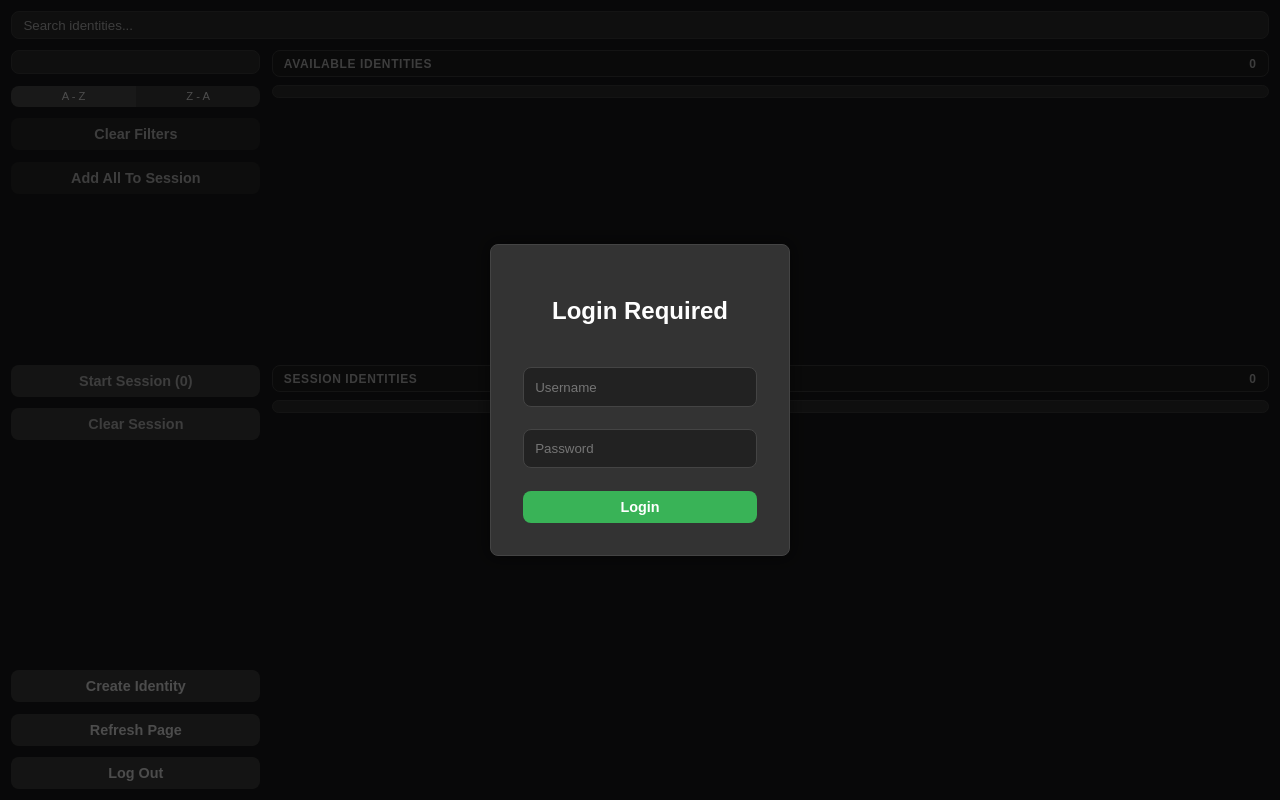
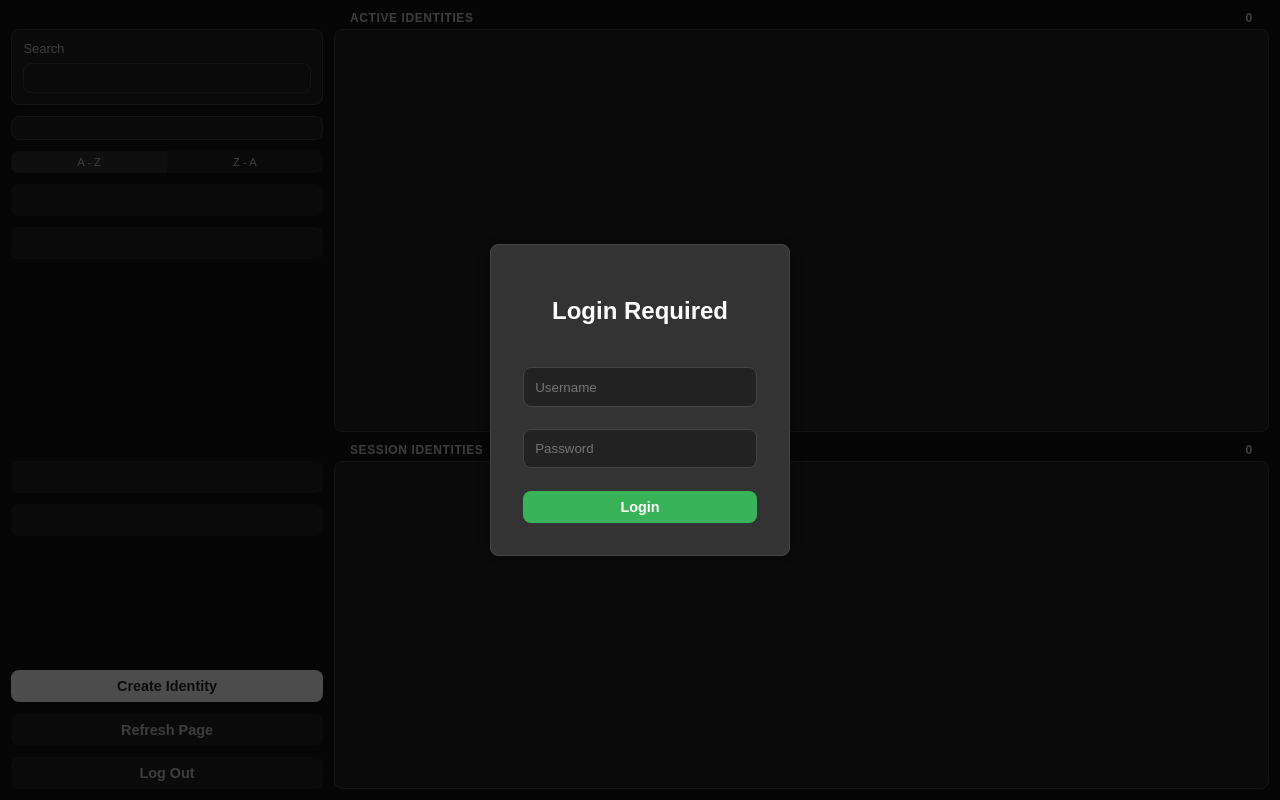
Before and after one commit to Productions-MP/capture-link, a Vue app: page / in a window 1280 px wide. Built offline with nearby package versions, Linux system fonts and the light colour scheme.

Commit message:
UI based

```diff
--- a/public/index.html
+++ b/public/index.html
@@ -15,7 +15,7 @@
         box-sizing: inherit;
       }
       body {
-        background-color: #1c1c1e;
+        background-color: #111;
         color: #fff;
         margin: 0;
       }
--- a/src/App.vue
+++ b/src/App.vue
@@ -195,12 +195,12 @@ export default {
 }
 
 .top-section {
-  height: 44.5%;
-  flex-shrink: 0;
+  height: 54.5%;
+  flex: 0 0 auto;
 }
 
 .bottom-section {
-  height: 54.5%;
-  flex-shrink: 0;
+  height: 44.5%;
+  flex: 0 0 auto;
 }
 </style>
--- a/src/components/IdentityCard.vue
+++ b/src/components/IdentityCard.vue
@@ -62,9 +62,9 @@ li {
     justify-content: space-between;
     padding: .7rem;
     border-radius: 0.5rem;
-    background-color: #333;
+    background-color: #444;
     color: #fff;
-    border: 1px solid #444;
+    border: 1px solid #666;
 }
 
 h2 {
--- a/src/components/IdentityCardPane.vue
+++ b/src/components/IdentityCardPane.vue
@@ -12,18 +12,17 @@ export default {
 
 <style scoped>
 ul {
-    flex: 1 1 auto;
-    min-height: 0;
     display: flex;
     flex-direction: column;
-    gap: .75rem;
+    gap: .7rem;
+    height: 100%;
     list-style: none;
-    background-color: #333;
+    background-color: #222;
     border: 1px solid #444;
     border-radius: 0.5rem;
     margin: 0;
     padding: .7rem;
     padding-bottom: 0;
-    overflow-y: auto; /* Ensure it allows vertical scrolling */
+    overflow-y: auto;
 }
 </style>
--- a/src/components/IdentitySearch.vue
+++ b/src/components/IdentitySearch.vue
@@ -1,17 +1,33 @@
 <template>
-  <div class="search-bar">
-    <div class="search-input">
-      <input type="text" v-model="searchQuery" placeholder="Search identities..." @input="handleSearch" />
-      <button v-if="searchQuery" class="clear-btn" type="button" @click="clearSearch">
-        Clear
-      </button>
+  <div class="controls-results">
+    <div>
+      <div></div>
+      <div class="identity-pane__header">
+        <span>Active Identities</span>
+        <span>{{ filteredIdentities.length }}</span>
+      </div>
     </div>
 
-    <div class="controls-results">
+    <div>
       <div class="controls">
         <div class="filters">
+          <div class="filter-row">
+            <label>Search</label>
+            <div class="search-bar">
+              <div class="search-input">
+                <input type="text" v-model="searchQuery" @input="handleSearch" />
+                <button v-if="searchQuery" type="button" @click="clearSearch">
+                  X
+                </button>
+              </div>
+            </div>
+          </div>
+        </div>
+
+
+        <div class="filters">
           <div v-for="(values, key) in filterObject" :key="key" class="filter-row">
-            <label :for="key">{{ key }}:</label>
+            <label :for="key">{{ key }}</label>
             <select :id="key" v-model="selectedFiltersOptions[key]">
               <option></option>
               <option v-for="option in values" :key="option" :value="option">
@@ -28,30 +44,16 @@
           <label class="right" for="z-a">z - a</label>
         </div>
 
-        <StyledButton
-          @click="clearDropdownFilters"
-          text-color="#fff"
-          button-color="#444"
-          :disabled="!hasActiveFilters"
-        >
+        <StyledButton @click="clearDropdownFilters" text-color="#222" button-color="#fff" :disabled="!hasActiveFilters">
           Clear Filters
         </StyledButton>
 
-        <StyledButton
-          @click="addAllFromFilter"
-          text-color="#fff"
-          button-color="#444"
-          :disabled="!canAddAllToSession"
-        >
+        <StyledButton @click="addAllFromFilter" text-color="#222" button-color="#fff" :disabled="!canAddAllToSession">
           Add All To Session
         </StyledButton>
       </div>
 
       <div class="identity-pane">
-        <div class="identity-pane__header">
-          <span>Available Identities</span>
-          <span>{{ filteredIdentities.length }}</span>
-        </div>
         <IdentityCardPane>
           <IdentityCard v-for="identity in filteredIdentities" :key="identity.id" :identity="identity"
             :image="require('@/assets/plus-circle.svg')" :addIdentity="true"
@@ -208,19 +210,14 @@ export default {
 .identity-pane {
   display: flex;
   flex-direction: column;
-  gap: .5rem;
-  flex: 1 1 auto;
-  min-height: 0;
+  height: 100%;
 }
 
 .identity-pane__header {
   display: flex;
   align-items: center;
   justify-content: space-between;
-  padding: .35rem .7rem;
-  background-color: #222;
-  border: 1px solid #444;
-  border-radius: .5rem;
+  padding: 0 1rem .25rem 1rem;
   font-weight: bold;
   text-transform: uppercase;
   font-size: .75rem;
@@ -230,54 +227,73 @@ export default {
 
 .search-input {
   position: relative;
+  display: flex;
+  flex-direction: column;
   height: 8%;
+}
+
+.filters>label {
+  display: block;
+  margin-bottom: .4rem;
+  color: #ccc;
+  text-transform: capitalize;
+  font-size: small;
 }
 
 .search-input input {
   width: 100%;
   height: 100%;
-  border: none;
   border-radius: 0.5rem;
-  background-color: #333;
+  background-color: #222;
   border: 1px solid #444;
   color: #fff;
-  padding: .7rem 2.2rem .7rem .7rem;
+  padding: .4rem;
 }
 
 input::placeholder {
   color: #ccc;
 }
 
-.clear-btn {
+.search-input button {
   position: absolute;
-  right: .4rem;
+  right: .1rem;
   top: 50%;
   transform: translateY(-50%);
   border: none;
-  background: #444;
-  color: #fff;
+  background: #2220;
+  /* border: 1px solid #444; */
+  color: #ccc;
   padding: .4rem;
-  border-radius: .5rem;
+  border-radius: .45rem;
   cursor: pointer;
   display: flex;
   align-items: center;
   justify-content: center;
-  font-weight: bold;
+  /* font-weight: bold; */
 }
 
-.clear-btn:hover {
-  background: #555;
+.search-input button:hover {
+  background: #333;
 }
 
 .controls-results {
-  height: 89.5%;
+  display: flex;
+  flex-direction: column;
+  height: 100%;
+}
+
+.controls-results>div {
   display: grid;
-  grid-template-columns: 1fr 4fr;
+  grid-template-columns: 1fr 3fr;
   align-items: start;
   gap: .7rem;
 }
 
-.controls-results > * {
+.controls-results>div:last-child {
+  height: 95%;
+}
+
+.controls-results>div>* {
   min-height: 0;
 }
 
@@ -291,7 +307,7 @@ input::placeholder {
   display: flex;
   flex-direction: column;
   gap: .7rem;
-  background-color: #333;
+  background-color: #222;
   border-radius: .5rem;
   border: 1px solid #444;
   padding: .7rem;
@@ -300,16 +316,18 @@ input::placeholder {
 .filter-row label {
   display: block;
   margin-bottom: .4rem;
-  color: #fff;
+  color: #ccc;
   text-transform: capitalize;
+  font-size: small;
 }
 
 .filter-row select {
   width: 100%;
   border: none;
   border-radius: .5rem;
-  background-color: #444;
-  color: #fff;
+  background-color: #222;
+  border: 1px solid #444;
+  color: #ccc;
   padding: .4rem;
 }
 
@@ -329,8 +347,8 @@ input::placeholder {
   text-align: center;
   font-size: .7rem;
   padding: 0.3rem;
-  background-color: #444;
-  color: #fff;
+  background-color: #222;
+  color: #ccc;
   cursor: pointer;
 }
 
@@ -347,6 +365,6 @@ input::placeholder {
 }
 
 .rocker-switch input[type="radio"]:checked+label {
-  background-color: #555;
+  background-color: #333;
 }
 </style>
--- a/src/components/SessionManager.vue
+++ b/src/components/SessionManager.vue
@@ -1,58 +1,55 @@
 <template>
     <div class="session-manager">
+        <div>
+            <div></div>
+            <div class="identity-pane__header">
+                <span>Session Identities</span>
+                <span>{{ activeIdentities.length }}</span>
+            </div>
+        </div>
+
+        <div>
             <div class="control-panel">
                 <div>
-                <StyledButton
-                    v-if="!isSessionActive"
-                    @click="startSession"
-                    :disabled="isStartDisabled"
-                    text-color="#fff"
-                    button-color="#39B357"
-                    :disabled-button-color="'#444'"
-                >
-                    {{ this.isDisabled ? 'Starting...' : 'Start Session' }} ({{ this.activeIdentities.length }})
+                    <StyledButton v-if="!isSessionActive" @click="startSession" :disabled="isStartDisabled"
+                        text-color="#222" button-color="#39B357" :disabled-button-color="'#222'">
+                        {{ this.isDisabled ? 'Starting...' : 'Start Session' }}
                     </StyledButton>
 
-                <StyledButton v-if="isSessionActive" @click="endSession" :disabled="this.isDisabled" text-color="#fff" button-color="#ff6644">
-                    {{ this.isDisabled ? 'Ending...' : 'End Session' }} ({{ this.activeIdentities.length }})
+                    <StyledButton v-if="isSessionActive" @click="endSession" text-color="#222" button-color="#ff6644">
+                        {{ this.isDisabled ? 'Ending...' : 'End Session' }}
                     </StyledButton>
 
-                <StyledButton
-                    v-if="!isSessionActive"
-                    @click="clearSession"
-                    :disabled="!canClearSession"
-                    text-color="#fff"
-                    button-color="#444"
-                    :disabled-button-color="'#444'"
-                >
+                    <StyledButton v-if="!isSessionActive" @click="clearSession" :disabled="!canClearSession"
+                        text-color="#222" button-color="#fff">
                         Clear Session
                     </StyledButton>
                 </div>
 
                 <div class="secondary-actions">
-                <StyledButton v-if="!isSessionActive" @click="this.$emit('show-add-identity')" text-color="#fff" button-color="#444">
+                    <StyledButton v-if="!isSessionActive" @click="this.$emit('show-add-identity')" text-color="#222"
+                        button-color="#fff">
                         Create Identity
                     </StyledButton>
 
-                <StyledButton v-if="!isSessionActive" @click="handleRefresh()" text-color="#fff" button-color="#444">
+                    <StyledButton v-if="!isSessionActive" @click="handleRefresh()" text-color="#ccc"
+                        button-color="#222">
                         Refresh Page
                     </StyledButton>
 
-                <StyledButton @click="logOut()" text-color="#fff" button-color="#444">
+                    <StyledButton @click="logOut()" text-color="#ccc" button-color="#222">
                         Log Out
                     </StyledButton>
                 </div>
             </div>
+
             <div class="identity-pane">
-            <div class="identity-pane__header">
-                <span>Session Identities</span>
-                <span>{{ activeIdentities.length }}</span>
-            </div>
                 <IdentityCardPane ref="identityPane">
                     <IdentityCard v-for="identity in activeIdentities" :key="identity.firstName + identity.lastName"
                         :identity="identity" :image="require('@/assets/minus-circle.svg')" :addIdentity="false"
                         @remove-identity="$emit('remove-identity', $event)" />
                 </IdentityCardPane>
+            </div>
         </div>
     </div>
 </template>
@@ -132,13 +129,22 @@ export default {
 <style scoped>
 .session-manager {
     height: 100%;
+    display: flex;
+    flex-direction: column;
+}
+
+.session-manager>div {
     display: grid;
-    grid-template-columns: 1fr 4fr;
+    grid-template-columns: 1fr 3fr;
     align-items: start;
     gap: .7rem;
 }
 
-.session-manager > * {
+.session-manager>div:last-child {
+    height: 95%;
+}
+
+.session-manager>div>* {
     min-height: 0;
 }
 
@@ -150,11 +156,7 @@ export default {
     justify-content: space-between;
 }
 
-.control-panel > * {
-    min-height: 0;
-}
-
-.control-panel > div {
+.control-panel>div {
     width: 100%;
     display: flex;
     flex-direction: column;
@@ -164,19 +166,14 @@ export default {
 .identity-pane {
     display: flex;
     flex-direction: column;
-    gap: .5rem;
-    flex: 1 1 auto;
-    min-height: 0;
+    height: 100%;
 }
 
 .identity-pane__header {
     display: flex;
     align-items: center;
     justify-content: space-between;
-    padding: .35rem .7rem;
-    background-color: #222;
-    border: 1px solid #444;
-    border-radius: .5rem;
+    padding: 0 1rem .25rem 1rem;
     font-weight: bold;
     text-transform: uppercase;
     font-size: .75rem;
--- a/src/components/StyledButton.vue
+++ b/src/components/StyledButton.vue
@@ -1,9 +1,5 @@
 <template>
-  <button
-    :style="buttonStyles"
-    class="styled-button"
-    :disabled="disabled"
-  >
+  <button :style="buttonStyles" class="styled-button" :disabled="disabled">
     <span v-if="icon" class="icon">{{ icon }}</span>
     <slot></slot>
   </button>
@@ -41,10 +37,10 @@ export default {
   computed: {
     buttonStyles() {
       const backgroundColor = this.disabled
-        ? this.disabledButtonColor || this.adjustColor(this.buttonColor, 0.65)
+        ? this.disabledButtonColor || this.adjustColor(this.buttonColor, 0.133)
         : this.buttonColor;
       const color = this.disabled
-        ? this.disabledTextColor || this.adjustColor(this.textColor, 0.8)
+        ? this.disabledTextColor || this.adjustColor(this.textColor, 1)
         : this.textColor;
 
       return {
```
Also changed, not shown: 1 other file (tests, documents, lock files or other folders). Lines whose indentation alone changed are shown as unchanged.
